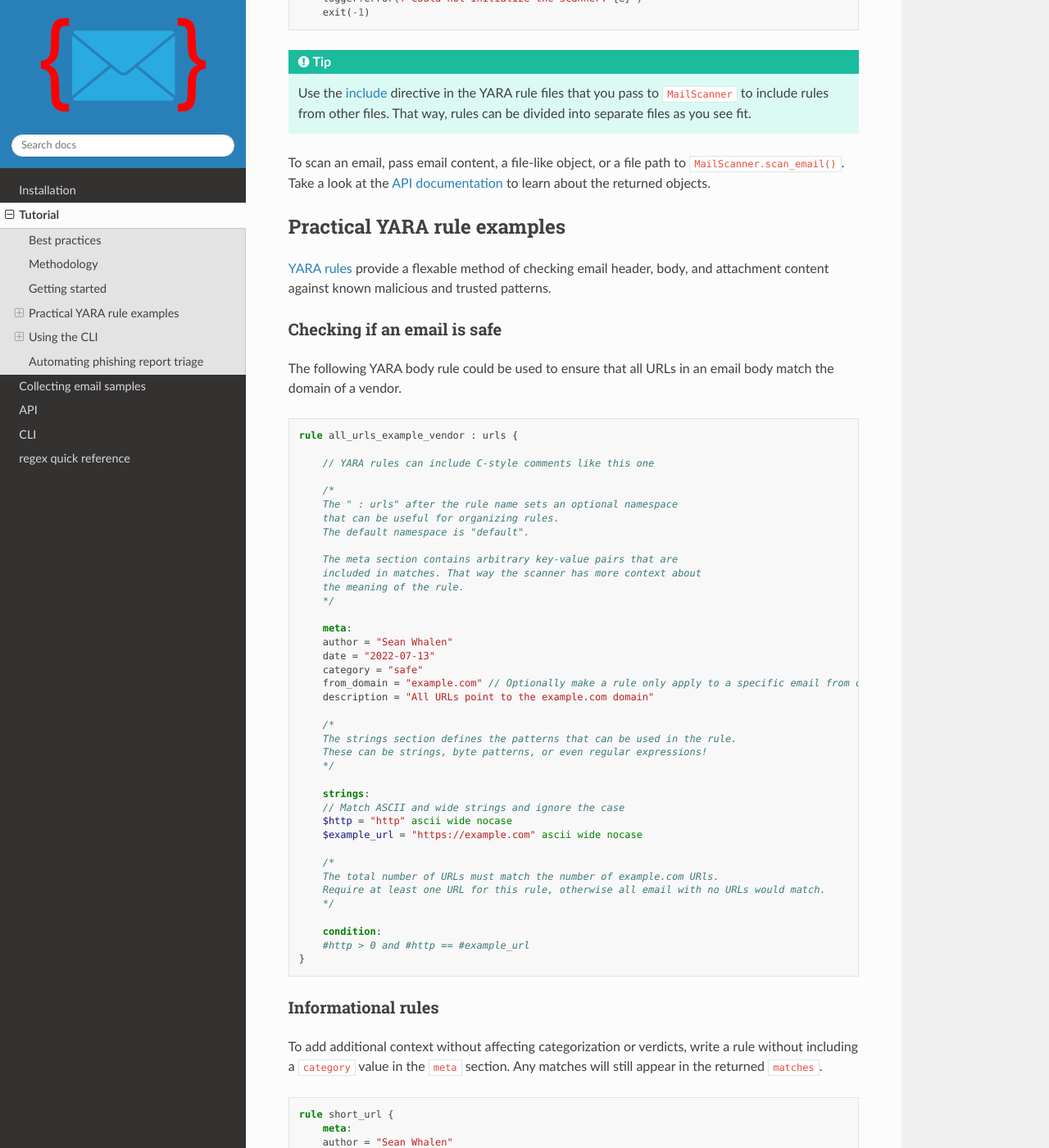
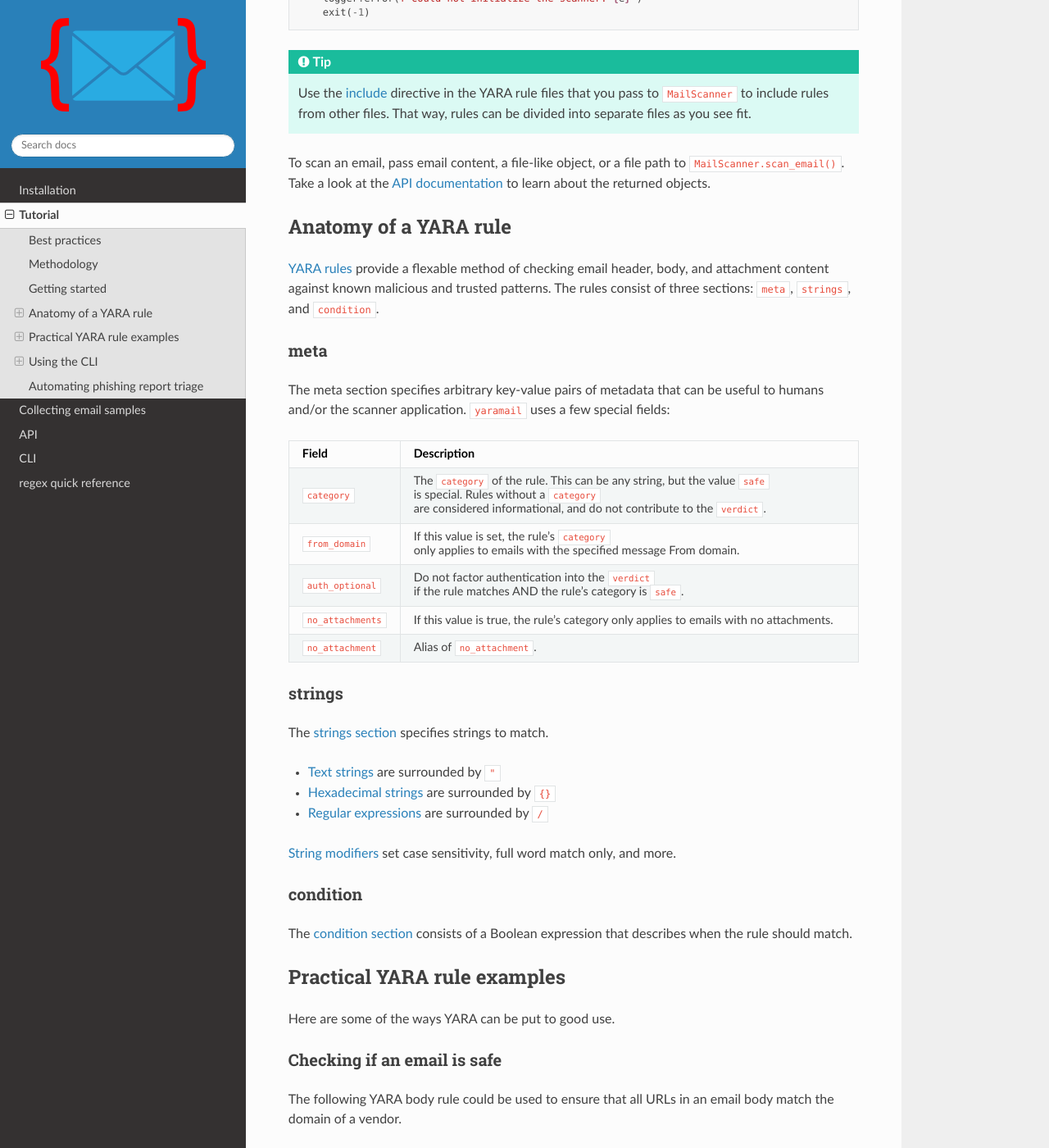
Before and after one commit to seanthegeek/yaramail, a Sphinx documentation site: the page built from docs/source/tutorial.md, in a window 1280 px wide and 1400 px high, scrolled down 2923 px. Shown: the whole window at 82% size. Built offline with Sphinx 7.4.7 and the Read the Docs theme 2.0.0, drawn with Linux system fonts in a browser that asks for light colours; some of the changed text lies outside the part shown.

Commit message:
Update tutorial.md

````diff
--- a/docs/source/tutorial.md
+++ b/docs/source/tutorial.md
@@ -134,8 +134,8 @@ except Exception as e:
 ```
 
 ```{tip}
-Use the [include][include] directive in the YARA rule files that you pass to
-`MailScanner` to include rules from other files. That way, rules can be
+Use the [include][yara_include] directive in the YARA rule files that you pass
+to `MailScanner` to include rules from other files. That way, rules can be
 divided into separate files as you see fit.
 ```
 
@@ -143,10 +143,45 @@ To scan an email, pass email content, a file-like object, or a file path to
 `MailScanner.scan_email()`. Take a look at the [API documentation](api) to
 learn about the returned objects.
 
+## Anatomy of a YARA rule
+
+[YARA rules][yara_rules] provide a flexable method of checking email header,
+body, and attachment content against known malicious and trusted patterns. The
+rules consist of three sections: `meta`, `strings`, and `condition`.
+
+### meta
+
+The meta section specifies arbitrary key-value pairs of metadata that can be
+useful to humans and/or the scanner application. `yaramail` uses a few special
+fields:
+
+| Field            | Description                                                                                                                                                                           |
+|------------------|---------------------------------------------------------------------------------------------------------------------------------------------------------------------------------------|
+| `category`       | The `category` of the rule. This can be any string, but the value `safe` is special. Rules without a `category` are considered informational, and do not contribute to the `verdict`. |
+| `from_domain`    | If this value is set, the rule’s `category` only applies to emails with the specified message From domain.                                                                            |
+| `auth_optional`  | Do not factor authentication into the `verdict` if the rule matches AND the rule’s category is `safe`.                                                                                |
+| `no_attachments` | If this value is true, the rule’s category only applies to emails with no attachments.                                                                                                |
+| `no_attachment`  | Alias of `no_attachment`.                                                                                                                                                             |
+
+### strings
+
+The [strings section][yara_strings] specifies strings to match.
+
+- [Text strings][yara_text_strings] are surrounded by `"`
+- [Hexadecimal strings][yara_hex_strings] are surrounded by `{}`
+- [Regular expressions][yara_regex] are surrounded by `/`
+
+[String modifiers][yara_string_modifiers] set case sensitivity, full word match
+only, and more.
+
+### condition
+
+The [condition section][yara_condition] consists of a Boolean expression that
+describes when the rule should match.
+
 ## Practical YARA rule examples
 
-[YARA rules][rules] provide a flexable method of checking email header, body,
-and attachment content against known malicious and trusted patterns.
+Here are some of the ways YARA can be put to good use.
 
 ### Checking if an email is safe
 
@@ -155,43 +190,29 @@ in an email body match the domain of a vendor.
 
 ```yara
 rule all_urls_example_vendor : urls {
-
     // YARA rules can include C-style comments like this one
 
     /*
     The " : urls" after the rule name sets an optional namespace
     that can be useful for organizing rules.
     The default namespace is "default".
-
-    The meta section contains arbitrary key-value pairs that are
-    included in matches. That way the scanner has more context about
-    the meaning of the rule.
     */
-
     meta:
-    author = "Sean Whalen"
-    date = "2022-07-13"
-    category = "safe"
-    from_domain = "example.com" // Optionally make a rule only apply to a specific email from domain
-    description = "All URLs point to the example.com domain"
-
-    /*
-    The strings section defines the patterns that can be used in the rule.
-    These can be strings, byte patterns, or even regular expressions!
-    */
-
+        author = "Sean Whalen"
+        date = "2022-07-13"
+        category = "safe"
+        from_domain = "example.com" // Only applies to emails from example.com
+        description = "All URLs point to the example.com domain"
     strings:
-    // Match ASCII and wide strings and ignore the case
-    $http = "http" ascii wide nocase
-    $example_url = "https://example.com" ascii wide nocase
-
-    /*
-    The total number of URLs must match the number of example.com URls.
-    Require at least one URL for this rule, otherwise all email with no URLs would match.
-    */
-
+        $http = "http" ascii wide nocase
+        $example_url = "https://example.com" ascii wide nocase
     condition:
-    #http > 0 and #http == #example_url
+        /*
+        The total number of URLs must match the number of example.com URls.
+        Require at least one URL for this rule, otherwise all email with no
+        URLs would match.
+        */
+        #http > 0 and #http == #example_url
 }
 ```
 
@@ -205,15 +226,13 @@ will still appear in the returned `matches`.
 ```yara
 rule short_url {
     meta:
-    author = "Sean Whalen"
-    date = "2022-08-04"
-    description = "Contains a short URL"
-
+        author = "Sean Whalen"
+        date = "2022-08-04"
+        description = "Contains a short URL"
     strings:
-    $short_url = /https?:\/\/[\w.]{3,12}\/\w{5,14}[\s|"|)|#|>]/ ascii wide nocase
-
+        $s = /https?:\/\/[\w.]{3,12}\/\w{5,14}[\s|"|)|#|>]/ ascii wide nocase
     condition:
-    any of them
+        any of them
 }
 ```
 
@@ -243,47 +262,44 @@ content.
 ```yara
 rule planet_express_vip_impersonation {
     meta:
-    author = "Sean Whalen"
-    date = "2022-07-14"
-    category = "fraud"
-    description = "Impersonation of key employees of Planet Express in an external email"
+        author = "Sean Whalen"
+        date = "2022-07-14"
+        category = "fraud"
+        description = "Impersonation of key employees of Planet Express"
+    strings:
+        /*
+        /(Hubert|Hugh|Prof\\.?(essor)?) ((Hubert|Hugh) )?Farnsworth/
 
-    /*
-    /(Hubert|Hugh|Prof\\.?(essor)?) ((Hubert|Hugh) )?Farnsworth/
+        Hubert Farnsworth
+        Hugh Farnsworth
+        Professor Farnsworth
+        Prof. Farnsworth
+        Prof Farnsworth
+        Professor Hubert Farnsworth
+        Professor Hugh Farnsworth
+        Prof. Hubert Farnsworth
+        Prof Hubert Farnsworth
+        Prof. Hugh Farnsworth
+        Prof Hugh Farnsworth
 
-    Hubert Farnsworth
-    Hugh Farnsworth
-    Professor Farnsworth
-    Prof. Farnsworth
-    Prof Farnsworth
-    Professor Hubert Farnsworth
-    Professor Hugh Farnsworth
-    Prof. Hubert Farnsworth
-    Prof Hubert Farnsworth
-    Prof. Hugh Farnsworth
-    Prof Hugh Farnsworth
+        /Phil(ip)? (J\\.? )?Fry/
 
-    /Phil(ip)? (J\\.? )?Fry/
-
-    Philip Fry
-    Philip J. Fry
-    Philip J Fry
-    Phil Fry
-    Phil J. Fry
-    Phil J Fry
-    */
-
-    strings:
-    $external = "[EXT]" ascii wide nocase // Whatever warns users that an email came from an external source
-    $vip_ceo = /(Hubert|Hugh|Prof\\.?(essor)?) ((Hubert|Hugh) )?Farnsworth/ ascii wide nocase
-    $vip_cfo = "Hermes Conrad" ascii wide nocase
-    $vip_cto = "Turanga Leela" ascii wide nocase
-    $vip_admin = "Amy Wong" ascii wide nocase
-    $vip_cdo = /Phil(ip)? (J\\.? )?Fry/ ascii wide nocase
-    $except_slug = "Brain Slug Fundraiser" ascii wide
-
+        Philip Fry
+        Philip J. Fry
+        Philip J Fry
+        Phil Fry
+        Phil J. Fry
+        Phil J Fry
+        */
+        $external = "[EXT]" ascii wide nocase // External email warning
+        $vip_ceo = /(Hubert|Hugh|Prof\\.?(essor)?) ((Hubert|Hugh) )?Farnsworth/ ascii wide nocase
+        $vip_cfo = "Hermes Conrad" ascii wide nocase
+        $vip_cto = "Turanga Leela" ascii wide nocase
+        $vip_admin = "Amy Wong" ascii wide nocase
+        $vip_cdo = /Phil(ip)? (J\\.? )?Fry/ ascii wide nocase
+        $except_slug = "Brain Slug Fundraiser" ascii wide
     condition:
-    $external and any of ($vip_*) and not any of ($except_*)
+        $external and any of ($vip_*) and not any of ($except_*)
 }
 ```
 
@@ -332,16 +348,14 @@ ISO files
 ```yara
 rule small_iso {
     meta:
-    author = "Sean Whalen"
-    date = "2022-07-21"
-    category = "malware"
-    discription = "A small ISO file"
-
+        author = "Sean Whalen"
+        date = "2022-07-21"
+        category = "malware"
+        discription = "A small ISO file"
     strings:
-    $iso = {43 44 30 30 31} // Magic bytes for ISO files
-
+        $iso = {43 44 30 30 31} // Magic bytes for ISO files
     condition:
-    $iso at 0 and filesize < 100MB
+        $iso at 0 and filesize < 100MB
 }
 ```
 
@@ -349,6 +363,42 @@ rule small_iso {
 These types of conditions can also help to make YARA more efficient when it is
 being used as a filesystem scanner.
 ```
+
+### Real world example: Workday
+
+Workday is a SaaS platform for HR management that is used by many large
+enterprises. Emails from Workday are very consistent.
+
+Every Workday notification email
+
+- Has the message `From` domain `myworkday.com`
+- Is DKIM signed by a key at the domain `myworkday.com`
+- Contains at least one link, and all links start with `https://www.myworkday.com/`
+- Contains the string "Powered by Workday: A New Day, A Better Way."
+
+Because of this, `myworkday.com` can be added to the
+`trusted_domains_yara_safe_required_list`, and a `body` YARA rule can be used
+to verify that the emails contain the expected content, with no unexpected
+links or attachments.
+
+```yara
+rule workday {
+    meta:
+        author = "Sean Whalen"
+        date = "2022-08-08"
+        category = "safe"
+        from_domain = "myworkday.com"
+        no_attachments = true
+    strings:
+        $footer = "Powered by Workday: A New Day, A Better Way."
+        $url = "http"
+        // Add your org's name in Workday to the end of this URL
+        $workday_url = "https://www.myworkday.com/"
+    condition:
+        $footer and #url > 0 and #url == #workday_url
+}
+```
+
 
 ### Checking if an email is junk
 
@@ -537,9 +587,14 @@ for email in emails:
 ```
 
 [DMARC]: https://seanthegeek.net/459/demystifying-dmarc/
-[rules]: https://yara.readthedocs.io/en/stable/writingrules.html
-[include]: https://yara.readthedocs.io/en/stable/writingrules.html#including-files
-[regex]: https://yara.readthedocs.io/en/stable/writingrules.html#regular-expressions
+[yara_rules]: https://yara.readthedocs.io/en/stable/writingrules.html
+[yara_include]: https://yara.readthedocs.io/en/stable/writingrules.html#including-files
+[yara_strings]: https://yara.readthedocs.io/en/stable/writingrules.html#strings
+[yara_text_strings]: https://yara.readthedocs.io/en/stable/writingrules.html#text-strings
+[yara_hex_strings]: https://yara.readthedocs.io/en/stable/writingrules.html#hexadecimal-strings
+[yara_regex]: https://yara.readthedocs.io/en/stable/writingrules.html#regular-expressions
+[yara_string_modifiers]: https://yara.readthedocs.io/en/stable/writingrules.html#string-modifier-summary
+[yara_condition]: https://yara.readthedocs.io/en/stable/writingrules.html#conditions
 [CyberChef]: https://github.com/gchq/CyberChef/releases
 [EDGAR]: https://www.sec.gov/edgar/searchedgar/companysearch.html
 [file signatures]: https://en.wikipedia.org/wiki/List_of_file_signatures
````
Also changed, not shown: other parts of docs/source/tutorial.md (+2 -2 lines).
